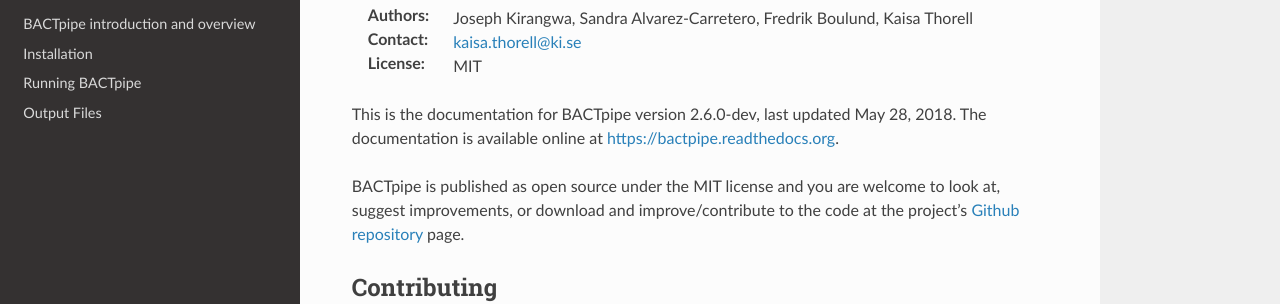
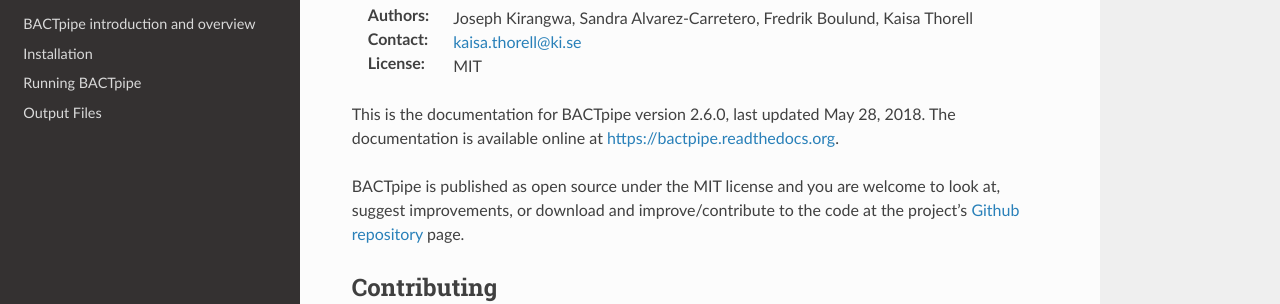
Before and after one commit to ctmrbio/BACTpipe, a Sphinx documentation site: the page built from docs/source/index.rst, in a window 1280 px wide and 900 px high, scrolled down 694 px. Shown: the part 153-457 px from the top of the window. Built offline with Sphinx 7.4.7 and the Read the Docs theme 2.0.0, drawn with Linux system fonts in a browser that asks for light colours.

Commit message:
Bump version to 2.6.0

```diff
--- a/docs/source/conf.py
+++ b/docs/source/conf.py
@@ -59,7 +59,7 @@
 # The short X.Y version.
 version = '2.6'
 # The full version, including alpha/beta/rc tags.
-release = '2.6.0-dev'
+release = '2.6.0'
 
 # The language for content autogenerated by Sphinx. Refer to documentation
 # for a list of supported languages.
```
Also changed, not shown: 1 other file.
